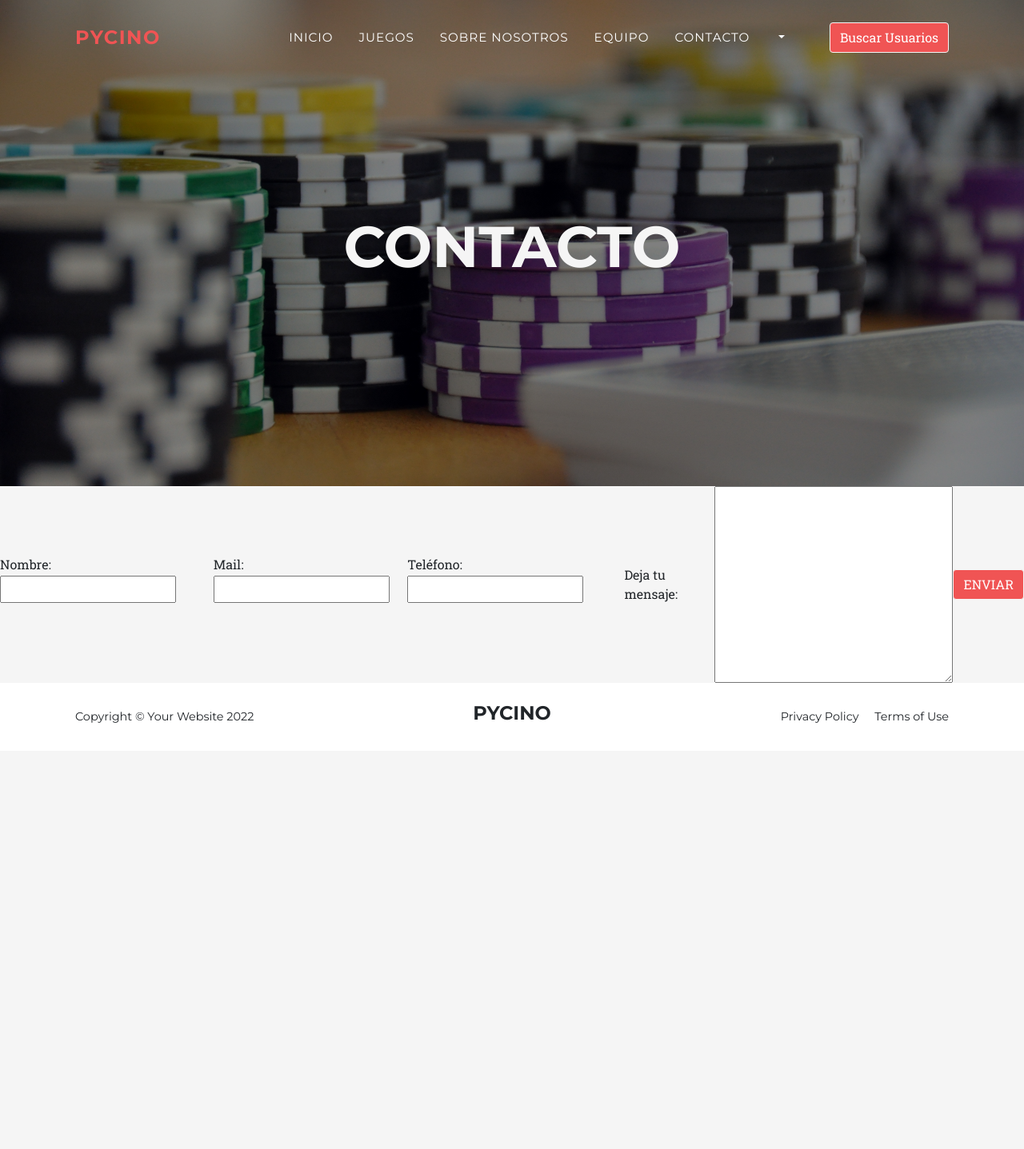
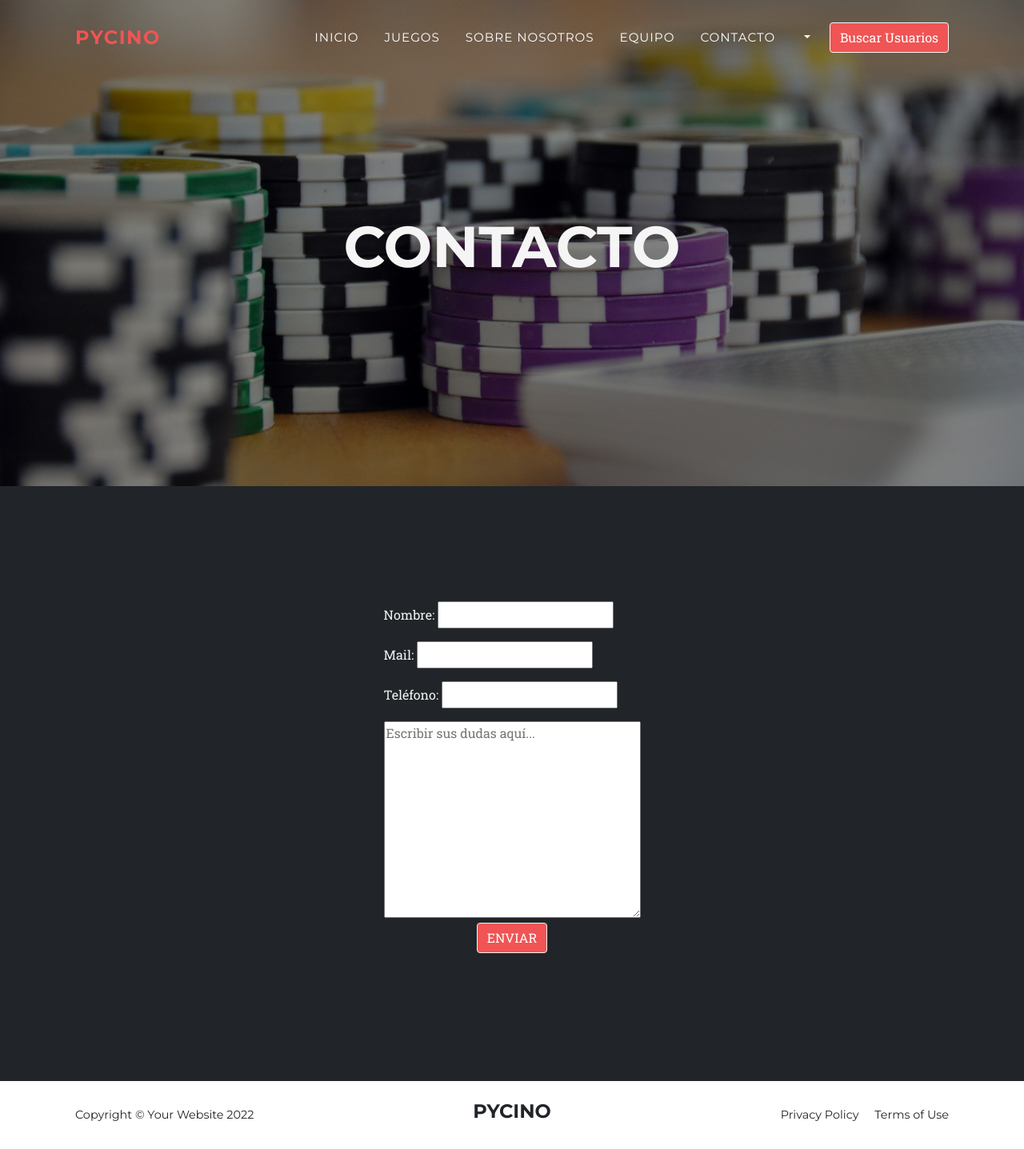
Before and after one commit to EstebanFradin/FinalCoder, a Django app: page /app/contacto/ in a window 1280 px wide. Shown: the whole page at 80% size. Before the commit the page ends 904 px from the top, so only its background shows below. Run offline with Django 4.2, Linux system fonts and the light colour scheme; some libraries are stand-ins or nearby versions.

Commit message:
estilo forms contacto

```diff
--- a/proyecto/Final/templates/index.html
+++ b/proyecto/Final/templates/index.html
@@ -67,9 +67,7 @@
 
                         </ul>
                     </li>
-                    <li class="nav-item"><a style="padding-top: 5%;" class="nav-link"
-                            href="{% url 'auth-perfil' %}"><img src="{{imagen_url}}"
-                                style="max-width: 40px;border-radius: 50%;"></a></li>
+
                 </ul>
                 <a href="{% url 'buscador-datos' %}"><button class="btn btn-primary">Buscar Usuarios</button></a>
             </div>
--- a/proyecto/Moneda/forms.py
+++ b/proyecto/Moneda/forms.py
@@ -26,6 +26,3 @@ class UserEditForm(UserCreationForm):
         fields = ["first_name", "email","password1", "password2"]
         exclude = ["username"]
         help_texts = {"first_name": "","email": "Indica un correo que utilices habitualmente"}
-
-class AvatarForm(forms.Form):
-    imagen = forms.ImageField(label="Imagen")
--- a/proyecto/Moneda/templates/Moneda/base.html
+++ b/proyecto/Moneda/templates/Moneda/base.html
@@ -61,9 +61,7 @@
 
                         </ul>
                     </li>
-                    <li class="nav-item"><a style="padding-top: 5%;" class="nav-link"
-                            href="{% url 'auth-perfil' %}"><img src="{{imagen_url}}"
-                                style="max-width: 55px;border-radius: 50%;"></a></li>
+
                     <a href="{% url 'buscador-datos' %}"><button class="btn btn-primary">Buscar Usuarios</button></a>
                 </ul>
 
--- a/proyecto/Moneda/templates/Moneda/contacto.html
+++ b/proyecto/Moneda/templates/Moneda/contacto.html
@@ -10,11 +10,10 @@
     </div>
 </header>
 
-<div style="background-color: #f5f5f5;">
-
-    <form action="{% url 'home-contacto' %}" method="post"
-        style="display: flex;justify-content: center;align-items: center;">
-        {% csrf_token %}
+<section style="background-color: #212529;">
+    <div style="display: flex;align-items: center;justify-content: center;">
+        <form action="{% url 'home-contacto' %}" method="post" style="align-items: center; color: #f5f5f5;">
+            {% csrf_token %}
 
             <p>Nombre: <input type="text" name="nombre"></p>
 
@@ -22,14 +21,13 @@
 
             <p>Teléfono: <input type="number" name="cel"></p>
 
-            <label>Deja tu mensaje:</label>
-             <textarea name="msj" id="" cols="30" rows="10" ></textarea>
+            <textarea name="msj" id="" cols="30" rows="10" placeholder="Escribir sus dudas aquí..."></textarea>
 
-            <input type="submit" value="ENVIAR" class="btn btn-primary">
+            <p style="display: flex;justify-content: center;"><input type="submit" value="ENVIAR" class="btn btn-primary"></p>
 
-
-    </form>
-</div>
+        </form>
+    </div>
+</section>
 
 
 
--- a/proyecto/Moneda/templates/Moneda/logout.html
+++ b/proyecto/Moneda/templates/Moneda/logout.html
@@ -8,6 +8,7 @@
     <div class="container">
         <div class="masthead-heading text-uppercase" style="color: #f5f5f5;">Tu sesion ha sido cerrada. Hasta pronto!!</div>
     </div>
+    <a href="{% url 'auth-login' %}"><button class="btn btn-primary">Iniciar Sesión</button></a>
 </header>
 
 {% endblock %}
--- a/proyecto/Moneda/urls.py
+++ b/proyecto/Moneda/urls.py
@@ -1,5 +1,5 @@
 from django.urls import path
-from Moneda.views import slots,inicio_sesion,registrar_usuario,editar_perfil,ver_perfil,elegir_avatar,blackjack1,blackjack2,blackjack3,blackjack4,blackjack5,blackjack6,caracruz_cara,caracruz_cruz, contactoForm, buscarDatos,buscar,borrarContacto
+from Moneda.views import slots,inicio_sesion,registrar_usuario,editar_perfil,ver_perfil,blackjack1,blackjack2,blackjack3,blackjack4,blackjack5,blackjack6,caracruz_cara,caracruz_cruz, contactoForm, buscarDatos,buscar,borrarContacto
 from django.contrib.auth.views import LogoutView
 
 urlpatterns = [
@@ -18,7 +18,6 @@ urlpatterns = [
     path('cerrar-sesion/',LogoutView.as_view(template_name='Moneda/logout.html'), name="auth-logout"),
     path('edit-perfil/', editar_perfil, name="auth-editar-perfil"),
     path('perfil/', ver_perfil, name="auth-perfil"),
-    path('avatar/', elegir_avatar, name="auth-avatar"),
 
     path('contacto/',contactoForm, name="home-contacto"),
     path('buscar-datos/', buscarDatos, name="buscador-datos"),
--- a/proyecto/Moneda/views.py
+++ b/proyecto/Moneda/views.py
@@ -2,10 +2,10 @@ from django.shortcuts import render,redirect
 from django.http import HttpResponse
 from django.contrib.auth.forms import AuthenticationForm
 from django.contrib.auth import login,authenticate
-from Moneda.forms import Registrar_User,UserEditForm,AvatarForm
+from Moneda.forms import Registrar_User,UserEditForm
 from django.contrib.auth.mixins import LoginRequiredMixin
 from django.contrib.auth.decorators import login_required
-from Moneda.models import Avatar,Usuario,Contacto
+from Moneda.models import Usuario,Contacto
 from Moneda.apps import random
 
 
@@ -94,26 +94,6 @@ def editar_perfil(request):
 
 
     return render(request, 'Moneda/editar-perfil.html', {'form':formulario})
-
-@login_required
-def elegir_avatar(request):
-    if not request.method == "POST":
-        formulario = AvatarForm(request.POST, request.FILES)
-        if formulario.is_valid():
-            data = formulario.cleaned_data
-
-            usuario = request.user
-
-            avatar = Avatar(user=usuario, imagen=data["imagen"])
-            avatar.save()
-            return redirect("home-inicio")
-        else:
-            return render(request, 'Moneda/agregar-avatar.html',{"form": formulario, "errors":formulario.errors})
-
-
-    formulario = AvatarForm()
-
-    return render(request, 'Moneda/agregar-avatar.html',{"form": formulario})
 
 # Vista de Juegos
 @login_required
```
Also changed, not shown: proyecto/Final/views.py (+1 -7 lines), proyecto/Moneda/templates/Moneda/agregar-avatar.html (deleted, +0 -33 lines), README.md, proyecto/db.sqlite3.
